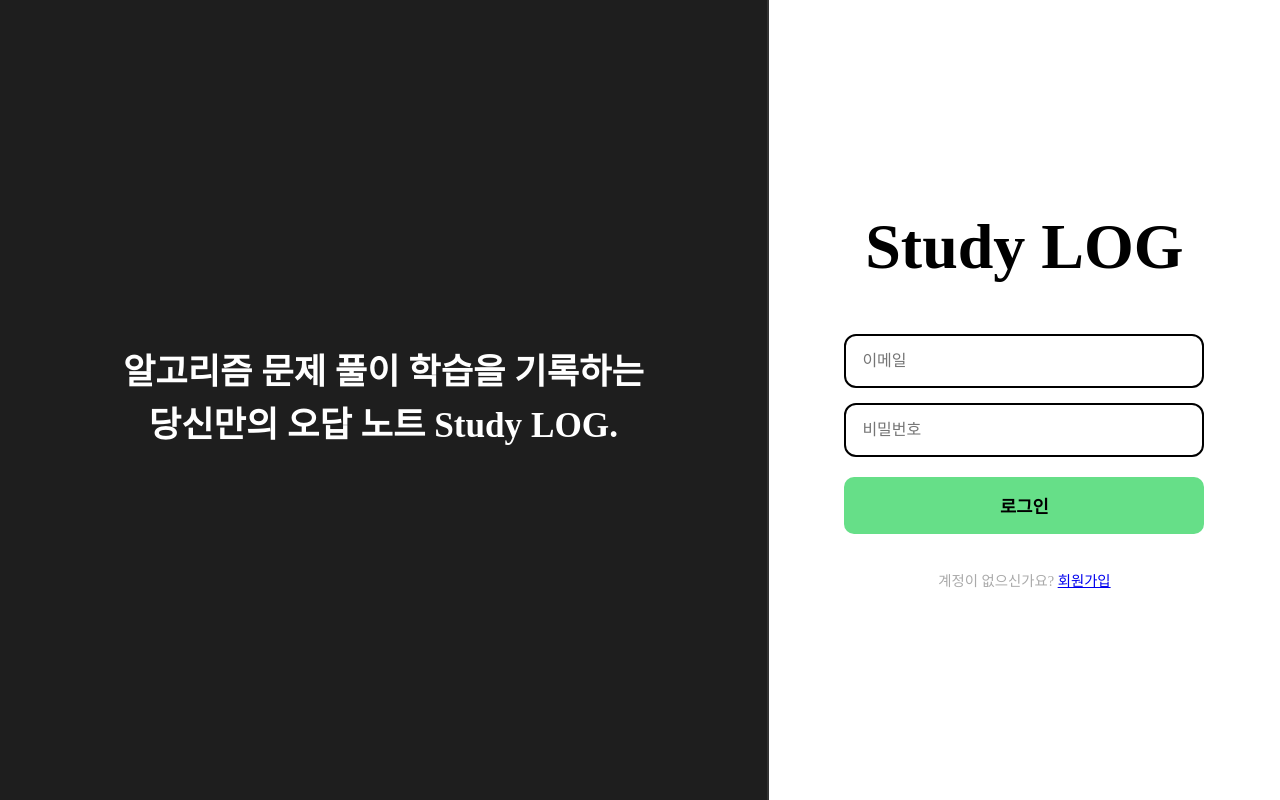
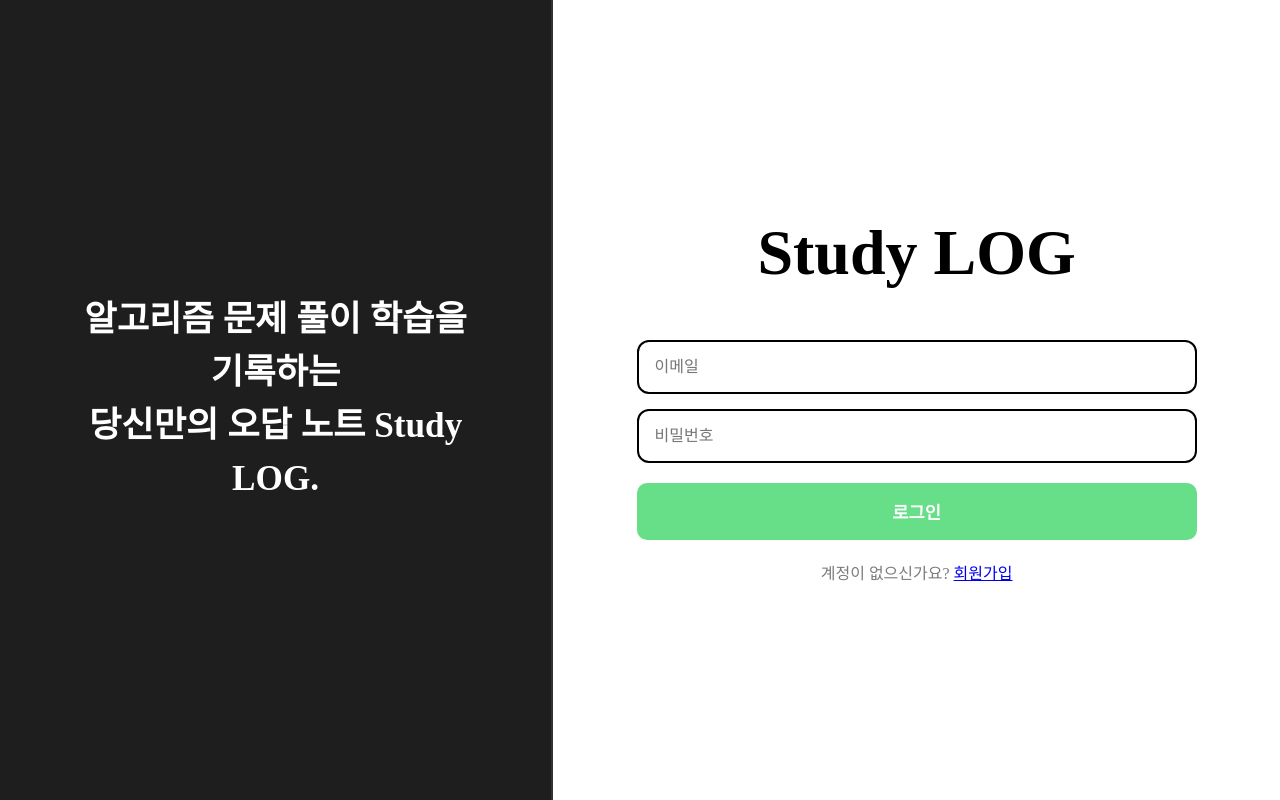
Before and after one commit to SonHyunYoung/Study_Log, a React (Vite) app in the folder front/: page / in a window 1280 px wide. Built offline with nearby package versions, Linux system fonts and the light colour scheme.

Commit message:
Update : 로그인 페이지 작성

```diff
--- a/front/src/App.css
+++ b/front/src/App.css
@@ -19,7 +19,7 @@ body, html, #root {
 
 /* 왼쪽 패널 (60%) */
 .left-panel {
-  flex: 6;
+  flex: 4;
   background-color: #1e1e1e;
   color: #ffffff;
   display: flex;
@@ -38,7 +38,7 @@ body, html, #root {
 
 /* 오른쪽 패널 (40%) */
 .right-panel {
-  flex: 4;
+  flex: 6;
   background-color: #ffffff;
   display: flex;
   flex-direction: column;
@@ -58,7 +58,7 @@ body, html, #root {
 /* 폼 및 입력창 */
 .login-form {
   width: 100%;
-  max-width: 360px;
+  max-width: 560px;
   display: flex;
   flex-direction: column;
 }
@@ -86,8 +86,10 @@ input:focus {
 
 .error-text {
   color: #ff4d4d;
-  font-size: 0.85rem;
+  font-size: 1rem;
   font-weight: bold;
+  display: flex;
+  justify-content: center;
 }
 
 @keyframes fadeIn {
@@ -100,7 +102,7 @@ input:focus {
   width: 100%; /* 요청하신 작은 크기 */
   padding: 16px;
   background-color: #66df88;
-  color: #000;
+  color: #ffffff;
   border: none;
   border-radius: 10px;
   font-size: 1.1rem;
@@ -114,8 +116,7 @@ input:focus {
 }
 
 .login-btn:hover {
-  background-color: #55cf78;
-  /* 테두리가 없을 때는 그림자(Shadow)를 살짝 주면 입체감이 생깁니다 */
+  background-color: #55cf78; /*입체감 생성*/
   box-shadow: 0 4px 15px rgba(102, 223, 136, 0.4);
   transform: translateY(-2px);
 }
@@ -126,7 +127,7 @@ input:focus {
 
 /* 하단 링크 */
 .footer-links {
-  margin-top: 35px;
-  color: #aaa;
-  font-size: 0.9rem;
+  margin-top: 20px;
+  color: #7b7b7b;
+  font-size: 1rem;
 }
--- a/front/src/pages/Login.jsx
+++ b/front/src/pages/Login.jsx
@@ -1,3 +1,5 @@
+// 로그인 페이지
+
 import React, { useState } from 'react';
 import axios from 'axios';
 
@@ -11,7 +13,7 @@ const Login = () => {
     setError(''); // 로그인 시도 시 기존 에러 초기화
 
     try {
-      const response = await axios.post('http://localhost:3000/api/auth/login', {
+      const response = await axios.post('http://localhost:3000/login', {
         email,
         password
       });
@@ -23,7 +25,7 @@ const Login = () => {
       }
     } catch (err) {
       // 서버 에러 메시지 반영
-      setError(err.response?.data?.message || '이메일 또는 비밀번호를 확인해주세요.');
+      setError(err.response?.data?.message);
     }
   };
 
```
